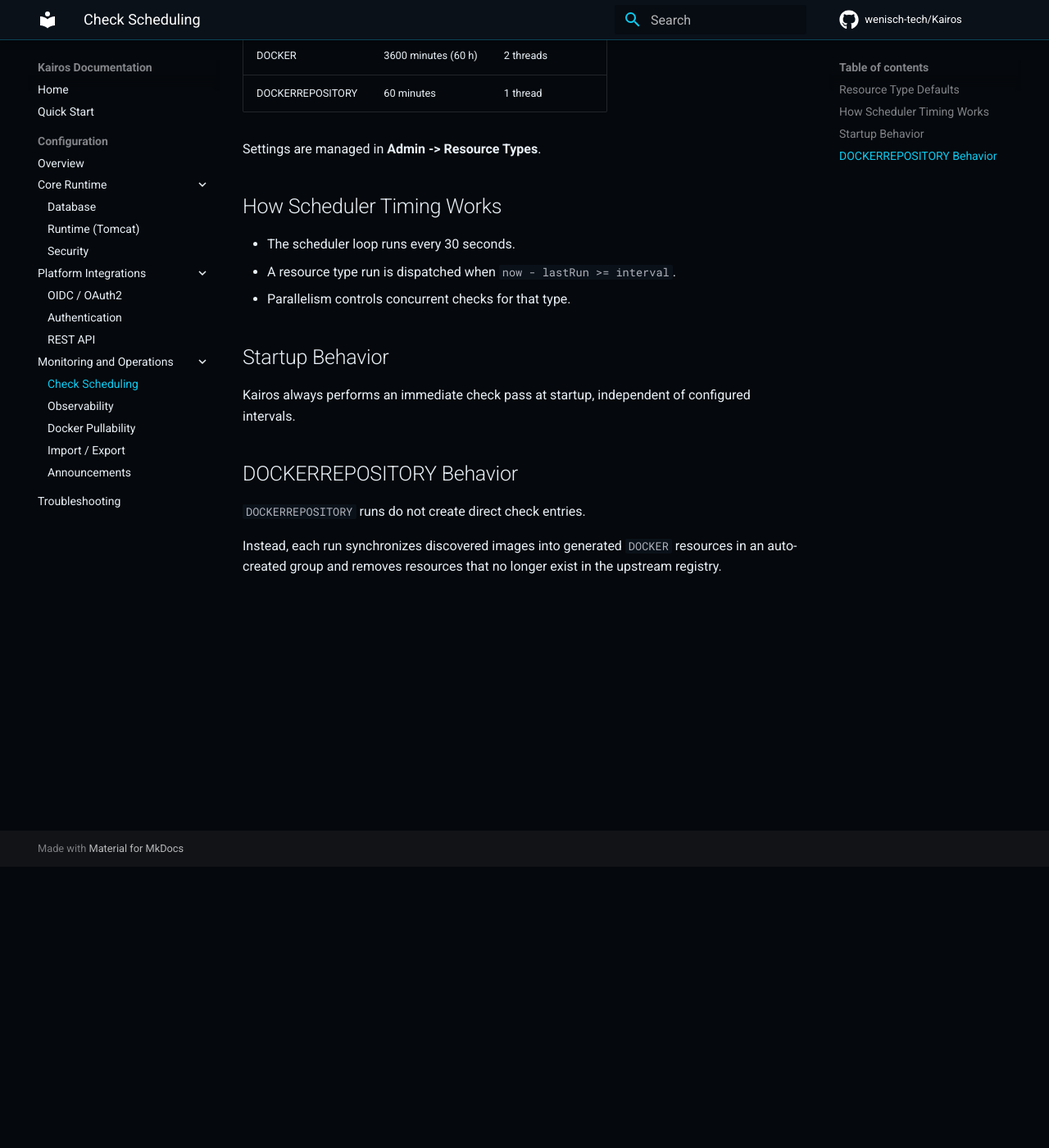
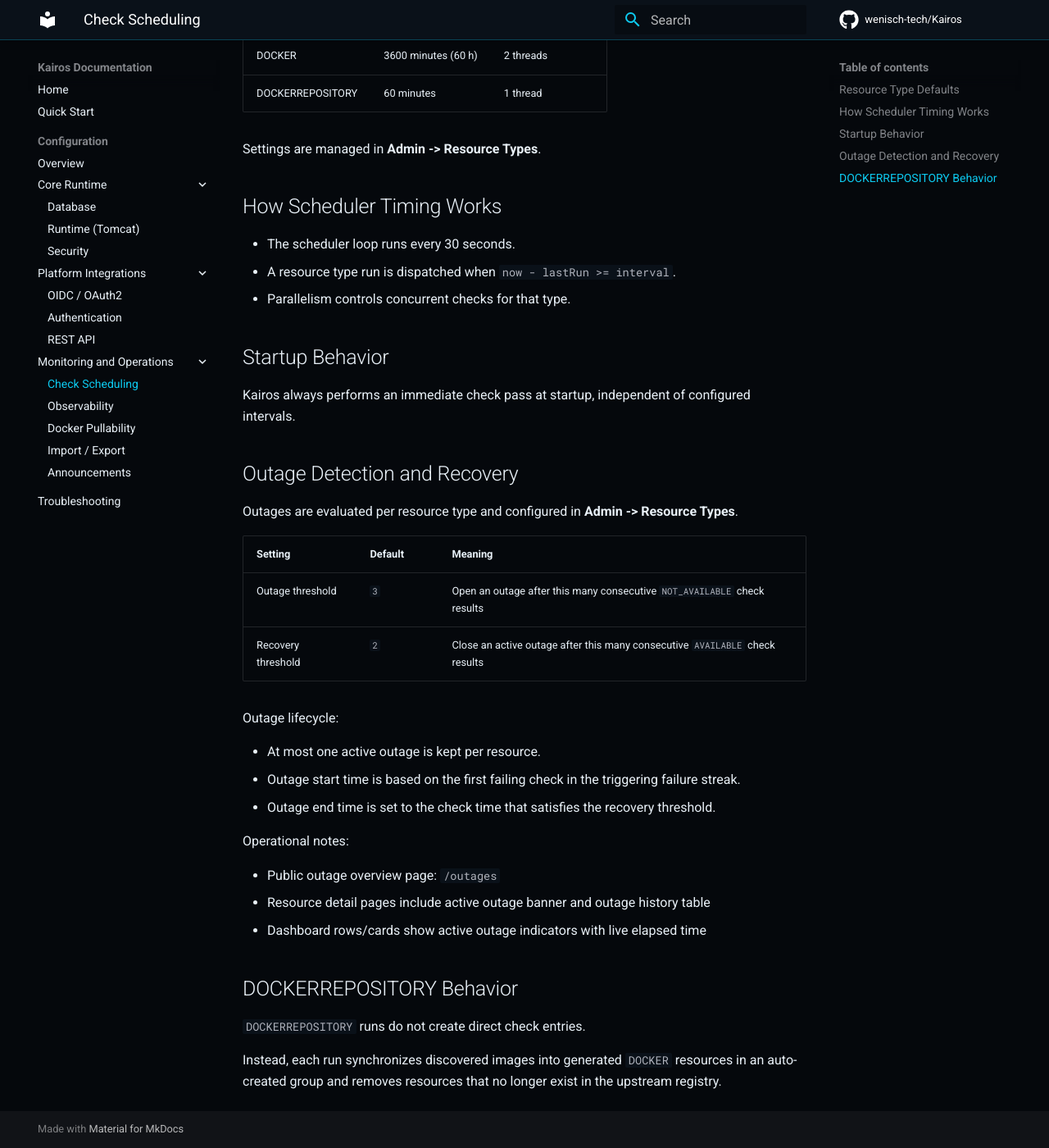
Before and after one commit to JFWenisch/Kairos, an MkDocs documentation site: the page built from docs/configuration-scheduling.md, in a window 1280 px wide and 1400 px high, scrolled down 343 px. Shown: the whole window at 82% size. Built offline with MkDocs 1.6.1 and Material for MkDocs 9.7.7, drawn with Linux system fonts in a browser that asks for light colours; comment, search, counter and statistics services are not loaded; before the commit the page ends 1115 px from its top, so only the background shows below that.

Commit message:
docs: updated documentation regarding outage feature and configuration

```diff
--- a/docs/configuration-scheduling.md
+++ b/docs/configuration-scheduling.md
@@ -22,6 +22,27 @@ Settings are managed in **Admin -> Resource Types**.
 
 Kairos always performs an immediate check pass at startup, independent of configured intervals.
 
+## Outage Detection and Recovery
+
+Outages are evaluated per resource type and configured in **Admin -> Resource Types**.
+
+| Setting | Default | Meaning |
+|---------|---------|---------|
+| Outage threshold | `3` | Open an outage after this many consecutive `NOT_AVAILABLE` check results |
+| Recovery threshold | `2` | Close an active outage after this many consecutive `AVAILABLE` check results |
+
+Outage lifecycle:
+
+- At most one active outage is kept per resource.
+- Outage start time is based on the first failing check in the triggering failure streak.
+- Outage end time is set to the check time that satisfies the recovery threshold.
+
+Operational notes:
+
+- Public outage overview page: `/outages`
+- Resource detail pages include active outage banner and outage history table
+- Dashboard rows/cards show active outage indicators with live elapsed time
+
 ## DOCKERREPOSITORY Behavior
 
 `DOCKERREPOSITORY` runs do not create direct check entries.
--- a/docs/configuration.md
+++ b/docs/configuration.md
@@ -9,6 +9,7 @@ For easier navigation, each major topic is documented on a dedicated page.
 - [Database](configuration-database.md)
 - [OIDC / OAuth2](configuration-oidc.md)
 - [Check Scheduling](configuration-scheduling.md)
+- [Outage Thresholds and Lifecycle](configuration-scheduling.md#outage-detection-and-recovery)
 - [Observability](configuration-observability.md)
 - [Runtime (Tomcat)](configuration-runtime.md)
 - [Security](configuration-security.md)
```
Also changed, not shown: README.md (+20 -0 lines), docs/troubleshooting.md (+20 -0 lines).
